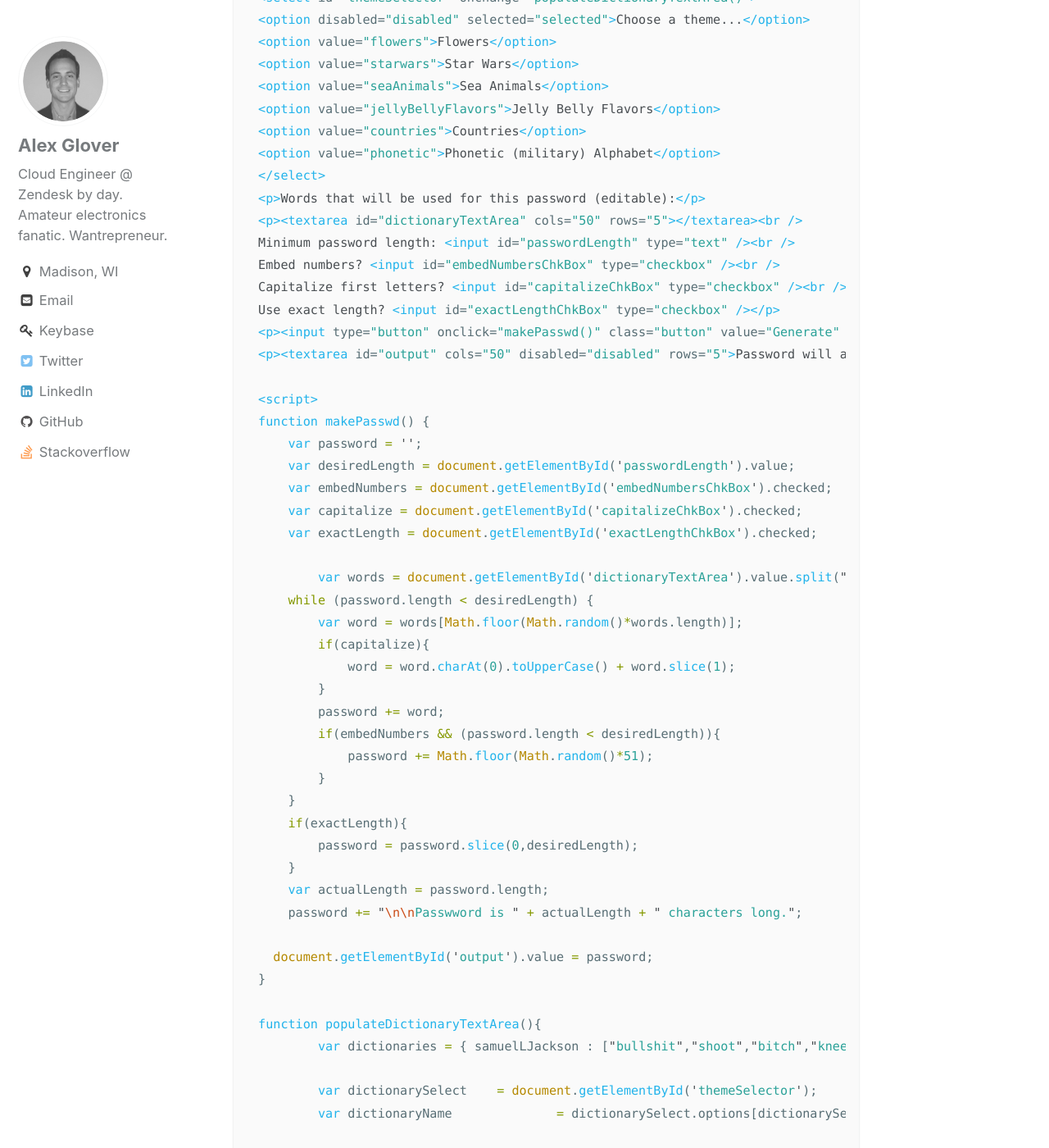
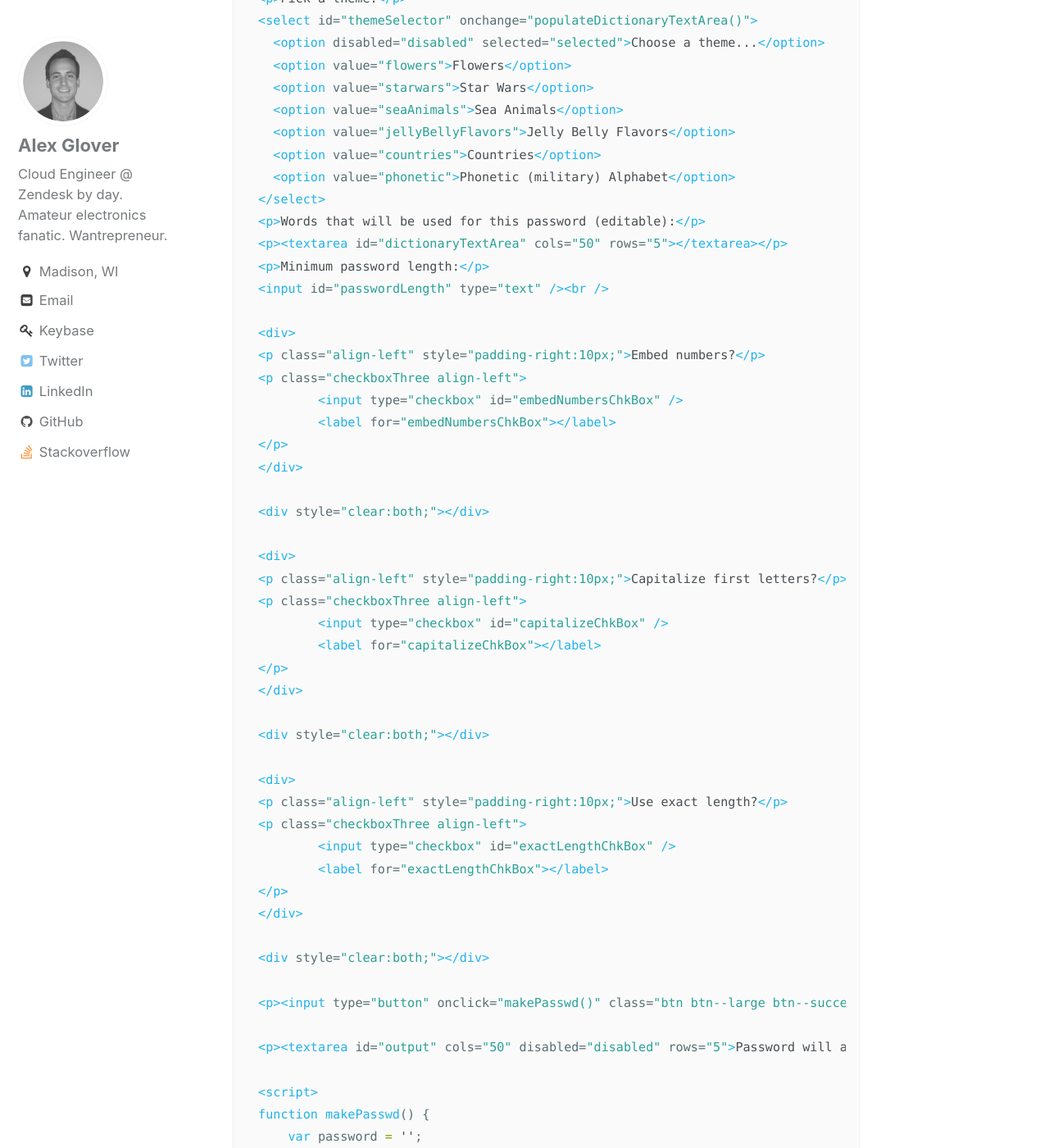
Before and after one commit to alexdglover/alexdglover.github.io, a Jekyll site: the page built from _posts/2013-11-02-thematic-password-generator.md, in a window 1280 px wide and 1400 px high, scrolled down 1499 px. Shown: the whole window at 82% size. Built offline with Jekyll 4.4.1, drawn with Linux system fonts in a browser that asks for light colours; comment, search, counter and statistics services are not loaded.

Commit message:
updates user-readable code for password generator

````diff
--- a/_posts/2013-11-02-thematic-password-generator.md
+++ b/_posts/2013-11-02-thematic-password-generator.md
@@ -12,19 +12,22 @@ tags:
 - password generator
 ---
 <p>I've been wanting to build a thematic password generator for some time. Basically, choose some sort of "theme" and a few password strength parameters, and it will generate random passwords for you. Will come back to update this post and expand on themes shortly.</p>
+
 <p>Pick a theme:</p>
 <select id="themeSelector" onchange="populateDictionaryTextArea()">
-<option disabled="disabled" selected="selected">Choose a theme...</option>
-<option value="flowers">Flowers</option>
-<option value="starwars">Star Wars</option>
-<option value="seaAnimals">Sea Animals</option>
-<option value="jellyBellyFlavors">Jelly Belly Flavors</option>
-<option value="countries">Countries</option>
-<option value="phonetic">Phonetic (military) Alphabet</option>
+  <option disabled="disabled" selected="selected">Choose a theme...</option>
+  <option value="flowers">Flowers</option>
+  <option value="starwars">Star Wars</option>
+  <option value="seaAnimals">Sea Animals</option>
+  <option value="jellyBellyFlavors">Jelly Belly Flavors</option>
+  <option value="countries">Countries</option>
+  <option value="phonetic">Phonetic (military) Alphabet</option>
 </select>
 <p>Words that will be used for this password (editable):</p>
 <p><textarea id="dictionaryTextArea" cols="50" rows="5"></textarea></p>
-Minimum password length: <input id="passwordLength" type="text" /><br />
+<p>Minimum password length:</p>
+<input id="passwordLength" type="text" /><br />
+
 <div>
 <p class="align-left" style="padding-right:10px;">Embed numbers?</p>
 <p class="checkboxThree align-left">
@@ -113,21 +116,51 @@ Here's the code if you're interested:
 ```html
 <p>Pick a theme:</p>
 <select id="themeSelector" onchange="populateDictionaryTextArea()">
-<option disabled="disabled" selected="selected">Choose a theme...</option>
-<option value="flowers">Flowers</option>
-<option value="starwars">Star Wars</option>
-<option value="seaAnimals">Sea Animals</option>
-<option value="jellyBellyFlavors">Jelly Belly Flavors</option>
-<option value="countries">Countries</option>
-<option value="phonetic">Phonetic (military) Alphabet</option>
+  <option disabled="disabled" selected="selected">Choose a theme...</option>
+  <option value="flowers">Flowers</option>
+  <option value="starwars">Star Wars</option>
+  <option value="seaAnimals">Sea Animals</option>
+  <option value="jellyBellyFlavors">Jelly Belly Flavors</option>
+  <option value="countries">Countries</option>
+  <option value="phonetic">Phonetic (military) Alphabet</option>
 </select>
 <p>Words that will be used for this password (editable):</p>
-<p><textarea id="dictionaryTextArea" cols="50" rows="5"></textarea><br />
-Minimum password length: <input id="passwordLength" type="text" /><br />
-Embed numbers? <input id="embedNumbersChkBox" type="checkbox" /><br />
-Capitalize first letters? <input id="capitalizeChkBox" type="checkbox" /><br />
-Use exact length? <input id="exactLengthChkBox" type="checkbox" /></p>
-<p><input type="button" onclick="makePasswd()" class="button" value="Generate" /></p>
+<p><textarea id="dictionaryTextArea" cols="50" rows="5"></textarea></p>
+<p>Minimum password length:</p>
+<input id="passwordLength" type="text" /><br />
+
+<div>
+<p class="align-left" style="padding-right:10px;">Embed numbers?</p>
+<p class="checkboxThree align-left">
+	<input type="checkbox" id="embedNumbersChkBox" />
+	<label for="embedNumbersChkBox"></label>
+</p>
+</div>
+
+<div style="clear:both;"></div>
+
+<div>
+<p class="align-left" style="padding-right:10px;">Capitalize first letters?</p>
+<p class="checkboxThree align-left">
+	<input type="checkbox" id="capitalizeChkBox" />
+	<label for="capitalizeChkBox"></label>
+</p>
+</div>
+
+<div style="clear:both;"></div>
+
+<div>
+<p class="align-left" style="padding-right:10px;">Use exact length?</p>
+<p class="checkboxThree align-left">
+	<input type="checkbox" id="exactLengthChkBox" />
+	<label for="exactLengthChkBox"></label>
+</p>
+</div>
+
+<div style="clear:both;"></div>
+
+<p><input type="button" onclick="makePasswd()" class="btn btn--large btn--success" value="Generate" /></p>
+
 <p><textarea id="output" cols="50" disabled="disabled" rows="5">Password will appear here...</textarea></p>
 
 <script>
````
